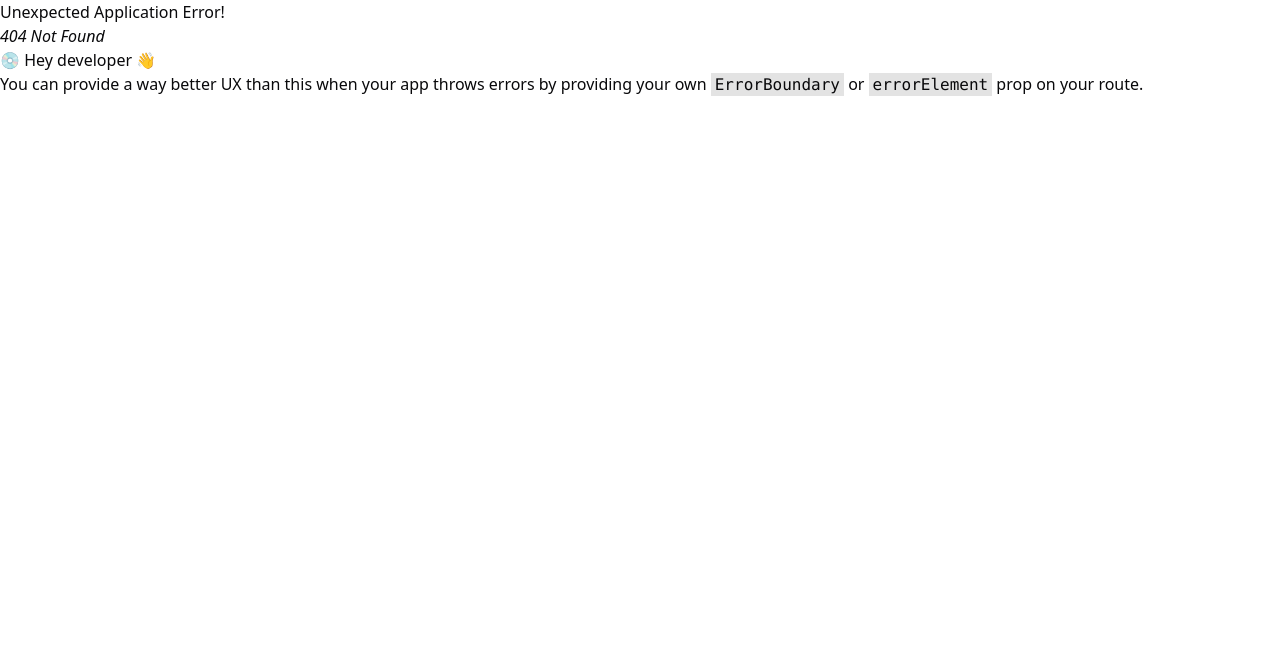
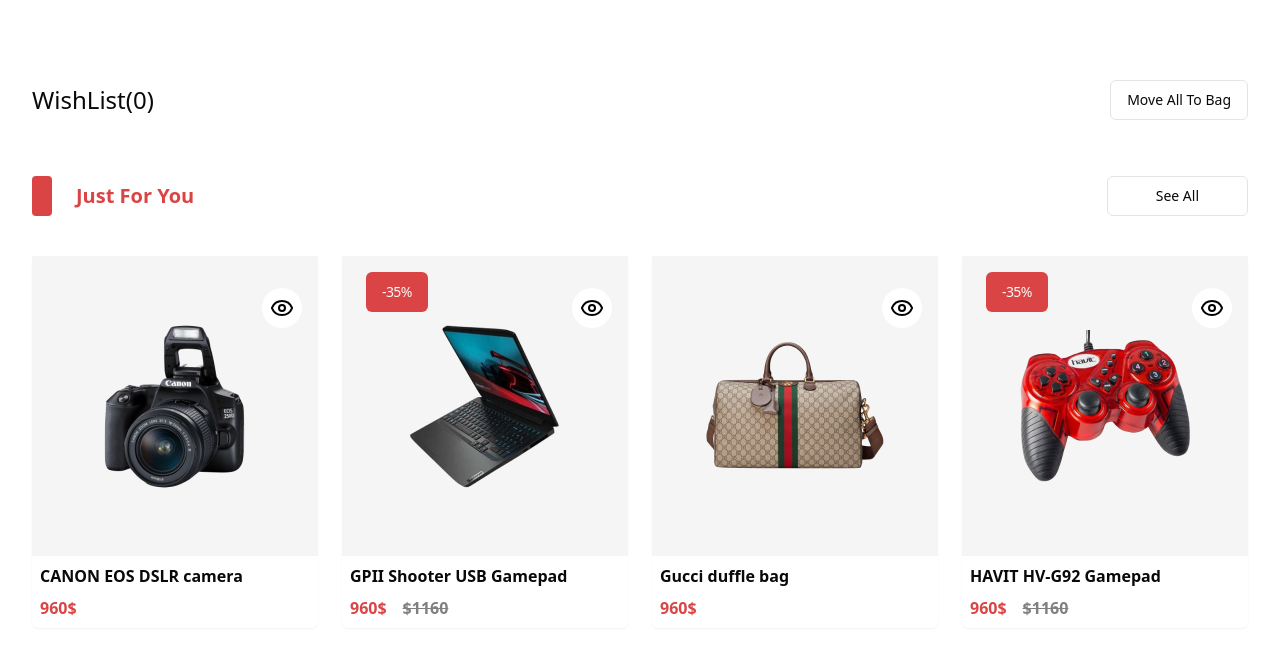
Before and after one commit to aliallam98/Webmasters-internship-tasks-week4, a React (Vite) app in the folder E-Commerce-React/: page /wishlist in a window 1280 px wide. Before the commit this address had no page. Shown: the top 654 px of the page. Built offline with nearby package versions, Linux system fonts and the light colour scheme.

Commit message:
Finished Move all to bag button and functionality .

```diff
--- /dev/null
+++ b/E-Commerce-React/src/components/cart/MoveAllToBagButton.tsx
@@ -0,0 +1,47 @@
+/* eslint-disable @typescript-eslint/no-explicit-any */
+import { useCartItemsCount } from "@/contexts/CartItemsCountContext";
+import { Button } from "../ui/button";
+import { useWishlist } from "@/contexts/WishlistContext";
+import { toast } from "sonner";
+
+const MoveAllToBagButton = () => {
+  const { setCartItemLength } = useCartItemsCount();
+  const { wishlist,setWishlist } = useWishlist();
+  const userCart = JSON.parse(
+    localStorage.getItem("Current-User-Cart") as string
+  );
+
+  const onClickHandler = () =>{
+    wishlist?.forEach((item: any) => {
+        const isProductAddedToCart = userCart.findIndex(
+          (product: any) => product.id == item.id
+        );
+        if (isProductAddedToCart == -1) {
+          userCart.push({
+            ...item,
+            quantity: 1,
+          });
+        }
+        if (isProductAddedToCart !== -1) {
+          const newProdcutQuantity = {
+            ...userCart[isProductAddedToCart],
+            quantity: userCart[isProductAddedToCart].quantity + 1,
+          };
+          userCart[isProductAddedToCart] = newProdcutQuantity;
+        }
+
+      });
+      localStorage.setItem("Current-User-Cart", JSON.stringify(userCart));
+      setCartItemLength(userCart);
+      localStorage.setItem("Current-User-Wishlist", JSON.stringify([]));
+      setWishlist([])
+      toast.success("All Wishlist product has moved to cart.")
+  }
+  return (
+    <Button onClick={() => onClickHandler()} variant={"outline"}>
+      Move All To Bag
+    </Button>
+  );
+};
+
+export default MoveAllToBagButton;
--- a/E-Commerce-React/src/components/product/ProductCard.tsx
+++ b/E-Commerce-React/src/components/product/ProductCard.tsx
@@ -6,9 +6,8 @@
   CardHeader,
   CardTitle,
 } from "@/components/ui/card";
-import { useLocation } from "react-router-dom";
 import { Button } from "../ui/button";
-import { Eye, Star, Trash } from "lucide-react";
+import { Eye, Star } from "lucide-react";
 import { useCurrentUser } from "@/contexts/CurrentUserContext";
 import AddToCartButton from "../cart/AddToCartButton";
 import AddToWishlistButton from "../wishlist/AddToWishlistButton";
@@ -27,15 +26,12 @@
   imageSrc,
   productId,
 }: IProps) => {
-  const { pathname } = useLocation();
-  const isWishlistPage = pathname === "/wishlist";
   const isUserLoggedIn = !!useCurrentUser();
-
 
   return (
     <Card className="relative group border-none rounded-md">
       <CardHeader className="absolute  w-full">
-        <CardTitle className="absolute top-4  w-full z-50">
+        <CardTitle className="absolute top-4  w-full z-50 flex items-center ">
           {isOnSale && (
             <Button
               className="bg-[#db4444] block mr-auto"
@@ -43,13 +39,6 @@
               -35%
             </Button>
           )}
-          {isWishlistPage ? (
-            <Button
-              className="size-5 p-1 bg-white rounded-full block ml-auto hover:bg-transparent"
-            >
-              <Trash />
-            </Button>
-          ) : (
             <div className="absolute right-10 top-4 space-y-2">
               {isUserLoggedIn && <AddToWishlistButton id={productId!} />}
               <Button
@@ -59,7 +48,6 @@
                 <Eye />
               </Button>
             </div>
-          )}
         </CardTitle>
       </CardHeader>
       <CardContent className="relative bg-[#f5f5f5] grid place-content-center p-4 py-10 overflow-hidden h-[300px]">
--- a/E-Commerce-React/src/components/routes/index.tsx
+++ b/E-Commerce-React/src/components/routes/index.tsx
@@ -5,6 +5,7 @@
 import ContactPage from "@/pages/ContactPage";
 import LoginPage from "@/pages/LoginPage";
 import RegisterPage from "@/pages/RegisterPage";
+import WishlistPage from "@/pages/WishlistPage";
 import { createBrowserRouter } from "react-router-dom";
 
 
@@ -30,6 +31,10 @@
       element: <CartPage/>,
     },
     {
+      path: "/wishlist",
+      element: <WishlistPage/>,
+    },
+    {
       path: "/register",
       element: <RegisterPage/>,
     },
--- a/E-Commerce-React/src/components/wishlist/AddToWishlistButton.tsx
+++ b/E-Commerce-React/src/components/wishlist/AddToWishlistButton.tsx
@@ -15,8 +15,6 @@
 
 
   const wishlistHandler = (id: number) => {
-  console.log(isProductAddedToWishlist);
-
     if (productToAdd && isProductAddedToWishlist == -1) {
       setWishlist((prev: any) => [...prev, productToAdd]);
       localStorage.setItem("Current-User-Wishlist", JSON.stringify([...wishlist!,productToAdd]));
--- a/E-Commerce-React/src/components/wishlist/index.tsx
+++ b/E-Commerce-React/src/components/wishlist/index.tsx
@@ -1,29 +1,55 @@
+import { useWishlist } from "@/contexts/WishlistContext";
 import ProductCard from "../product/ProductCard";
 import RedSectionHeading from "../RedSectionHeading";
 import { Button } from "../ui/button";
+import { IProduct } from "../typings";
+import products from "../../constants/Prodcuts.json";
+import { Link } from "react-router-dom";
+import MoveAllToBagButton from "../cart/MoveAllToBagButton";
 
-const index = () => {
+const MainWishList = () => {
+  const { wishlist } = useWishlist();
   return (
-    <section>
+    <section className="py-10 md:py-20">
+      <div className="container">
         <div className="flex justify-between items-center">
-        <h2>WishList(2)</h2>
-        <Button variant={"outline"}>Move All To Bag</Button>
+          <h2 className="text-2xl">WishList({wishlist?.length})</h2>
+          <MoveAllToBagButton/>
         </div>
-      <div className="grid grid-cols-2 md:grid-cols-3 lg:grid-cols-4">
-        ([...Array(6)].map((item,i)=
-        <ProductCard isOnSale={true} showRates={true}
+        <div className="grid grid-cols-2 md:grid-cols-3 lg:grid-cols-4 gap-6 mt-4">
+          {wishlist?.map((product: IProduct) => (
+            <ProductCard
+              key={product.id}
+              imageSrc={product.imageSrc}
+              productName={product.productName}
+              isOnSale={product.isOnSale}
+              productId={product.id}
             />
-        ))
+          ))}
         </div>
+        <div className="mt-10 space-y-10">
+          <div className="flex justify-between items-center">
           <RedSectionHeading HeadingText="Just For You" />
-      <div className="grid grid-cols-2 md:grid-cols-3 lg:grid-cols-4">
-        ([...Array(6)].map((item,i)=
-        <ProductCard isOnSale={true} showRates={true}
+          <Button variant={"outline"} className="px-12">
+            <Link to={"/products"}>See All</Link>
+          </Button>
+          </div>
+          <div className="grid grid-cols-2 md:grid-cols-3 lg:grid-cols-4 gap-6">
+            {products.slice(0, 4).map((product) => (
+              <ProductCard
+                key={product.id}
+                productName={product.productName}
+                imageSrc={product.imageSrc}
+                isOnSale={product.isOnSale}
+              productId={product.id}
+
               />
-        ))
+            ))}
+          </div>
+        </div>
       </div>
     </section>
   );
 };
 
-export default index;
+export default MainWishList;
--- /dev/null
+++ b/E-Commerce-React/src/pages/WishlistPage.tsx
@@ -0,0 +1,7 @@
+import MainWishList from "@/components/wishlist";
+
+const WishlistPage = () => {
+  return <MainWishList />;
+};
+
+export default WishlistPage;
```
Lines whose indentation alone changed are shown as unchanged.
